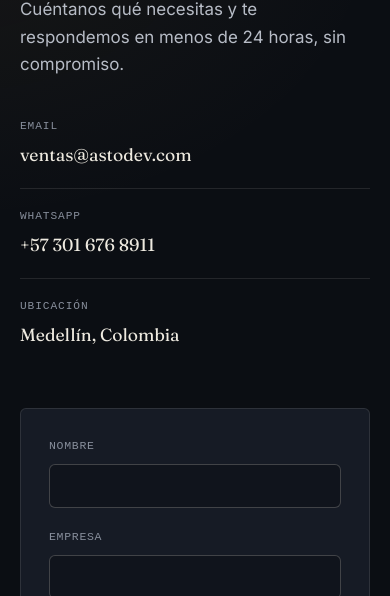
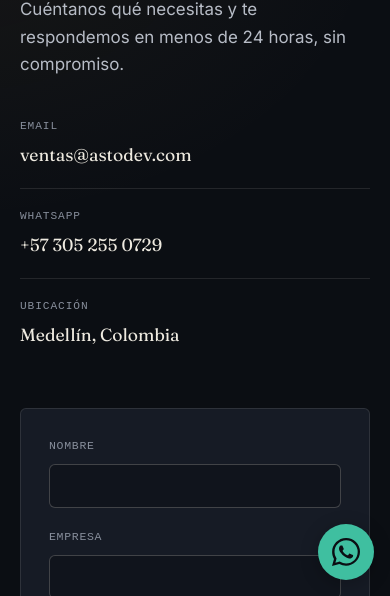
Before and after one commit to iamFear/astodev, an Astro site: page /contacto in a window 390 px wide. Shown: the part 248-844 px from the top of the page. Built offline with nearby package versions, Linux system fonts and the light colour scheme; Astro itself is replaced by a stand-in of ours.

Commit message:
WhatsApp btn added. Phone # contact corrected. Email addresses corrected too. Both WhatsApp and Email now have default templates for users communication.

```diff
--- a/src/components/Footer.astro
+++ b/src/components/Footer.astro
@@ -1,4 +1,6 @@
 ---
+import { salesEmail, salesEmailUrl } from '../config/contact';
+
 const year = new Date().getFullYear();
 ---
 
@@ -33,7 +35,7 @@ const year = new Date().getFullYear();
 
     <div class="footer-col">
       <span class="tag">Contacto</span>
-      <a href="mailto:ventas@astodev.com">ventas@astodev.com</a>
+      <a href={salesEmailUrl}>{salesEmail}</a>
       <a href="https://wa.me/573052550729" target="_blank" rel="noopener">WhatsApp</a>
       <a href="https://www.instagram.com/astodev.tech/" target="_blank" rel="noopener noreferrer">Instagram</a>
       <a href="https://www.linkedin.com/company/146606682/" target="_blank" rel="noopener noreferrer">LinkedIn</a>
@@ -106,7 +108,7 @@ const year = new Date().getFullYear();
     display: flex;
     justify-content: space-between;
     align-items: center;
-    padding: 1.5rem 0;
+    padding: 1.5rem 0 calc(5.5rem + env(safe-area-inset-bottom, 0px));
     border-top: 1px solid var(--line);
     font-size: 0.8rem;
     color: var(--ink-faint);
--- /dev/null
+++ b/src/components/WhatsAppButton.astro
@@ -0,0 +1,62 @@
+---
+const message = 'Hola, me gustaría hablar sobre un proyecto con Astodev!';
+const whatsappUrl = `https://wa.me/573052550729?text=${encodeURIComponent(message)}`;
+---
+
+<a
+  class="whatsapp-button"
+  href={whatsappUrl}
+  target="_blank"
+  rel="noopener noreferrer"
+  aria-label="Escríbenos por WhatsApp (abre en una pestaña nueva)"
+>
+  <svg width="28" height="28" viewBox="0 0 24 24" fill="currentColor" aria-hidden="true" focusable="false">
+    <path d="M20.52 3.48A11.87 11.87 0 0 0 12.05 0C5.47 0 .11 5.35.1 11.94c0 2.1.55 4.16 1.6 5.97L0 24l6.27-1.64a11.93 11.93 0 0 0 5.77 1.47h.01c6.58 0 11.94-5.35 11.95-11.94a11.87 11.87 0 0 0-3.48-8.41ZM12.05 21.8h-.01a9.9 9.9 0 0 1-5.04-1.38l-.36-.21-3.72.98.99-3.63-.24-.37a9.9 9.9 0 0 1-1.52-5.25c0-5.47 4.46-9.93 9.94-9.93a9.87 9.87 0 0 1 7.02 2.91 9.87 9.87 0 0 1 2.91 7.03c0 5.47-4.46 9.93-9.97 9.93Zm5.45-7.43c-.3-.15-1.77-.87-2.04-.97-.27-.1-.47-.15-.67.15-.2.3-.77.97-.94 1.17-.17.2-.35.22-.65.07-.3-.15-1.26-.46-2.4-1.48-.88-.79-1.48-1.77-1.65-2.07-.17-.3-.02-.46.13-.61.13-.13.3-.35.45-.52.15-.17.2-.3.3-.5.1-.2.05-.37-.02-.52-.08-.15-.67-1.62-.92-2.22-.24-.58-.49-.5-.67-.51h-.57c-.2 0-.52.07-.8.37-.27.3-1.04 1.02-1.04 2.49s1.07 2.89 1.22 3.09c.15.2 2.1 3.2 5.08 4.49.71.31 1.27.49 1.7.63.71.22 1.36.19 1.87.12.57-.09 1.77-.73 2.02-1.43.25-.7.25-1.3.17-1.42-.07-.12-.27-.2-.57-.35Z" />
+  </svg>
+  <span class="whatsapp-label">WhatsApp</span>
+</a>
+
+<style>
+  .whatsapp-button {
+    position: fixed;
+    right: calc(1.5rem + env(safe-area-inset-right, 0px));
+    bottom: calc(1.5rem + env(safe-area-inset-bottom, 0px));
+    z-index: 90;
+    display: inline-flex;
+    align-items: center;
+    justify-content: center;
+    gap: 0.65rem;
+    min-width: 56px;
+    min-height: 56px;
+    padding: 0.875rem 1.25rem;
+    border-radius: 999px;
+    background: var(--signal);
+    color: var(--bg);
+    font-size: 0.9rem;
+    font-weight: 600;
+    line-height: 1;
+    box-shadow: 0 4px 18px rgba(0, 0, 0, 0.25);
+    transition: background 0.18s ease;
+  }
+
+  .whatsapp-button:hover { background: var(--ink); }
+
+  .whatsapp-button:focus-visible {
+    outline: 2px solid var(--ink);
+    outline-offset: 4px;
+  }
+
+  .whatsapp-button svg { flex-shrink: 0; }
+
+  @media (max-width: 760px) {
+    .whatsapp-button {
+      right: calc(1rem + env(safe-area-inset-right, 0px));
+      bottom: calc(1rem + env(safe-area-inset-bottom, 0px));
+      width: 56px;
+      height: 56px;
+      padding: 0.875rem;
+    }
+
+    .whatsapp-label { display: none; }
+  }
+</style>
--- /dev/null
+++ b/src/config/contact.ts
@@ -0,0 +1,18 @@
+export const salesEmail = 'ventas@astodev.com';
+
+const emailSubject = '🚀 Hablemos de mi proyecto | Astodev';
+const emailBody = [
+  'Hola, equipo de Astodev 👋',
+  '',
+  'Me gustaría conversar sobre un proyecto y conocer sus servicios.',
+  '',
+  'Mi nombre: ',
+  'Empresa: ',
+  'Proyecto o necesidad: ',
+  '',
+  '¿Podemos agendar una llamada? 📅',
+  '',
+  '¡Gracias!',
+].join('\r\n');
+
+export const salesEmailUrl = `mailto:${salesEmail}?subject=${encodeURIComponent(emailSubject)}&body=${encodeURIComponent(emailBody)}`;
--- a/src/layouts/Layout.astro
+++ b/src/layouts/Layout.astro
@@ -1,6 +1,8 @@
 ---
 import Nav from '../components/Nav.astro';
 import Footer from '../components/Footer.astro';
+import WhatsAppButton from '../components/WhatsAppButton.astro';
+import { salesEmail } from '../config/contact';
 import '../styles/global.css';
 
 interface Props {
@@ -40,8 +42,8 @@ const entityGraph = {
         contentUrl: 'https://astodev.com/astodev-logo.svg',
         caption: 'Astodev',
       },
-      email: 'mailto:ventas@astodev.com',
-      telephone: '+57 301 676 8911',
+      email: salesEmail,
+      telephone: '+57 305 255 0729',
       sameAs: [
         'https://www.instagram.com/astodev.tech/',
         'https://www.linkedin.com/company/146606682/',
@@ -135,5 +137,6 @@ const entityGraph = {
       <slot />
     </main>
     <Footer />
+    <WhatsAppButton />
   </body>
 </html>
--- a/src/pages/contacto.astro
+++ b/src/pages/contacto.astro
@@ -1,5 +1,6 @@
 ---
 import Layout from '../layouts/Layout.astro';
+import { salesEmail, salesEmailUrl } from '../config/contact';
 ---
 
 <Layout title="Contacto" description="Hablemos de tu proyecto. Cuéntanos qué necesita tu negocio y te respondemos en menos de 24 horas.">
@@ -11,13 +12,13 @@ import Layout from '../layouts/Layout.astro';
         <p>Cuéntanos qué necesitas y te respondemos en menos de 24 horas, sin compromiso.</p>
 
         <div class="contact-direct">
-          <a href="mailto:ventas@astodev.com" class="direct-item">
+          <a href={salesEmailUrl} class="direct-item">
             <span class="tag">Email</span>
-            <span>ventas@astodev.com</span>
+            <span>{salesEmail}</span>
           </a>
           <a href="https://wa.me/573052550729" target="_blank" rel="noopener" class="direct-item">
             <span class="tag">WhatsApp</span>
-            <span>+57 301 676 8911</span>
+            <span>+57 305 255 0729</span>
           </a>
           <div class="direct-item">
             <span class="tag">Ubicación</span>
```
Also changed, not shown: src/pages/partners.astro (+4 -3 lines), .impeccable/config.json, README.md.
